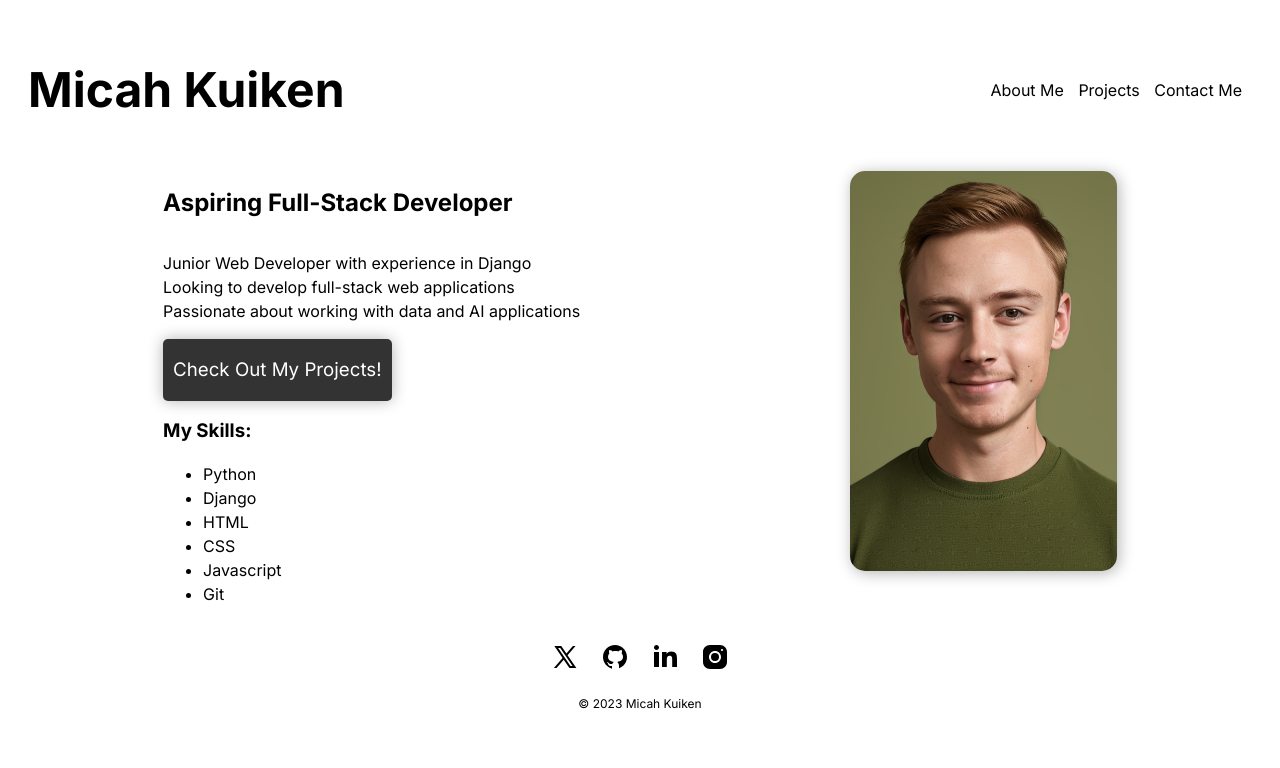
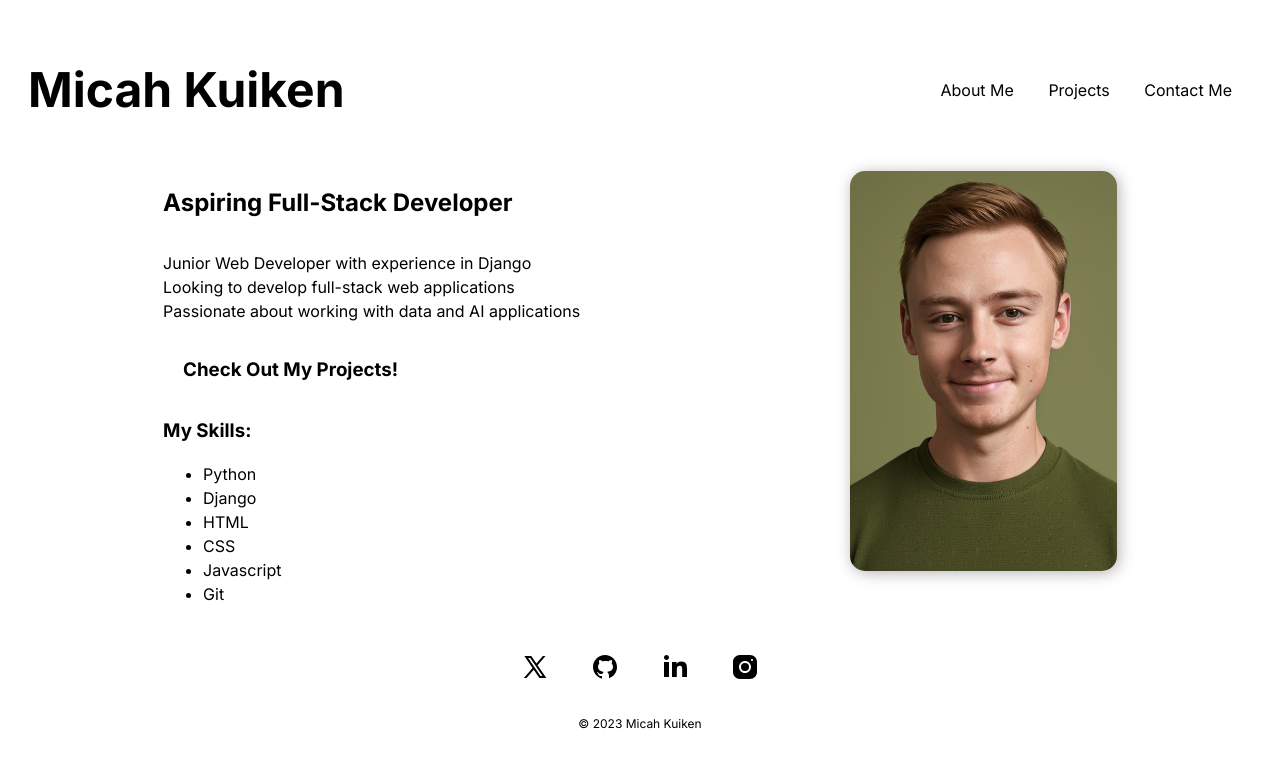
Before and after one commit to makuiken/portfolio, a plain HTML site: page index.html in a window 1280 px wide. Drawn offline with Linux system fonts and the light colour scheme.

Commit message:
Update link styling

```diff
--- a/index.html
+++ b/index.html
@@ -40,7 +40,6 @@
                         <li>CSS</li>
                         <li>Javascript</li>
                         <li>Git</li>
-
                     </ul>
                 </div>
             </div>
@@ -52,10 +51,10 @@
     </main>
     <footer>
         <div class="social-media-icons">
-            <a href="https://www.twitter.com/cyver___" target="_blank"><img src="./resources/images/icons8-twitterx.svg" alt="Twitter"></a>
-            <a href="https://www.github.com/makuiken" target="_blank"><img src="./resources/images/icons8-github.svg" alt="Github"></a>
-            <a href="https://www.linkedin.com/in/micah-kuiken-393540275/" target="_blank"><img src="./resources/images/icons8-linkedin-2.svg" alt="LinkedIn"></a>
-            <a href="https://www.instagram.com/micahkuiken" target="_blank"><img src="./resources/images/icons8-instagram.svg" alt="Instagram"></a>
+            <a href="https://www.twitter.com/cyver___" target="_blank" rel="noopener"><img src="./resources/images/icons8-twitterx.svg" alt="Twitter"></a>
+            <a href="https://www.github.com/makuiken" target="_blank" rel="noopener"><img src="./resources/images/icons8-github.svg" alt="Github"></a>
+            <a href="https://www.linkedin.com/in/micah-kuiken-393540275/" target="_blank" rel="noopener"><img src="./resources/images/icons8-linkedin-2.svg" alt="LinkedIn"></a>
+            <a href="https://www.instagram.com/micahkuiken" target="_blank" rel="noopener"><img src="./resources/images/icons8-instagram.svg" alt="Instagram"></a>
           </div>
           <p>&copy; 2023 Micah Kuiken</p>
     </footer>
--- a/resources/css/base.css
+++ b/resources/css/base.css
@@ -46,15 +46,12 @@ nav li {
 
 .projects-link {
     align-self: baseline;
-    background-color: #333333;
     padding-inline: 10px;
     border-radius: 5px;
-    box-shadow: 0px 0px 15px rgba(0, 0, 0, 0.3);
 }
 
 .projects-link a {
-    color: #ffffff;
-    font-weight: 500;
+    font-weight: 800;
 }
 
 #photo {
@@ -64,10 +61,14 @@ nav li {
 a {
   color: #000000;
   text-decoration: none;
+  padding: 10px;
+  border-radius: 5px;
 }
 
 a:hover {
-  text-decoration: underline;
+  background-color: #333333;
+  color: #ffffff;
+  transition: all 0.3s ease-in-out;
 }
 
 #photo img {
```
